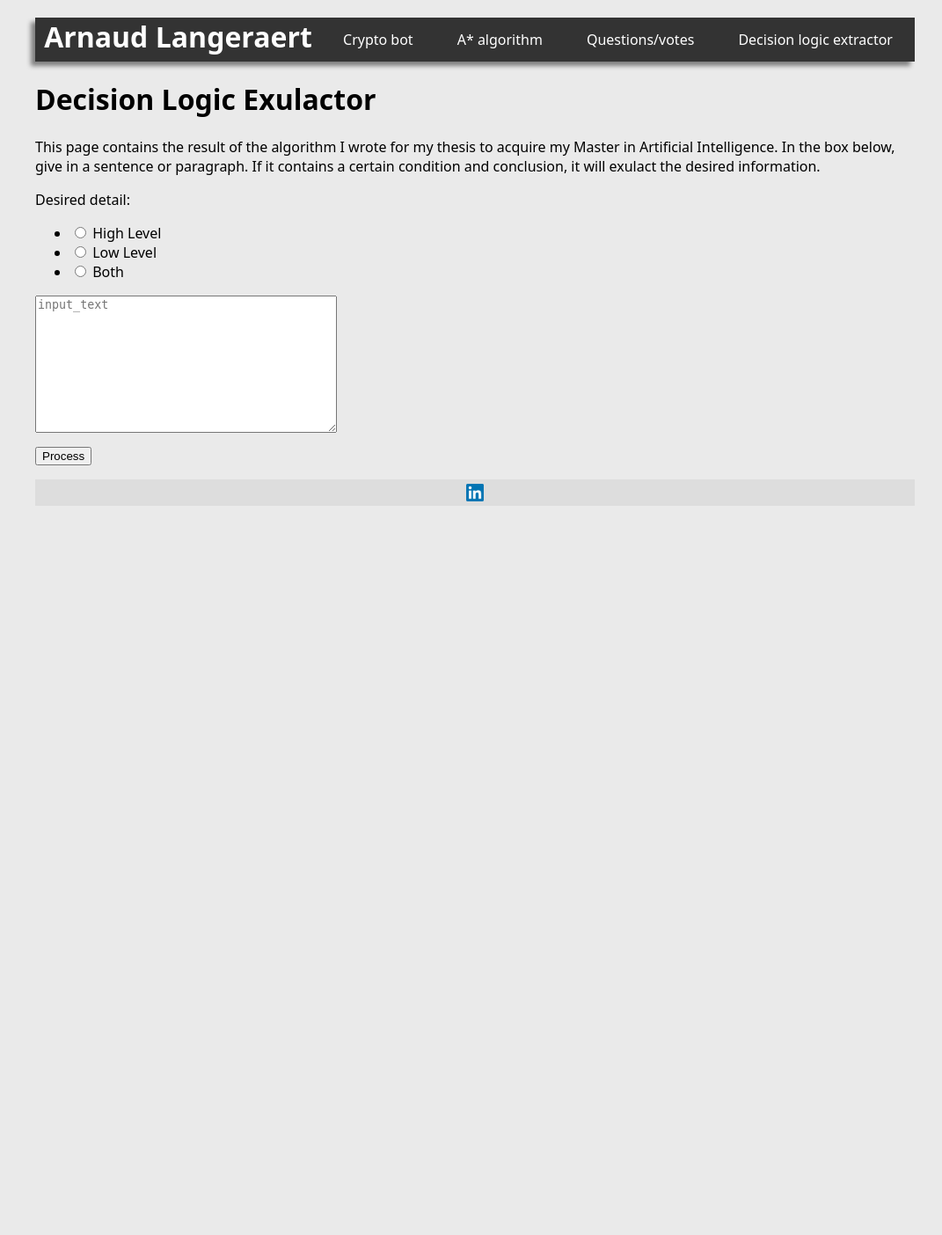
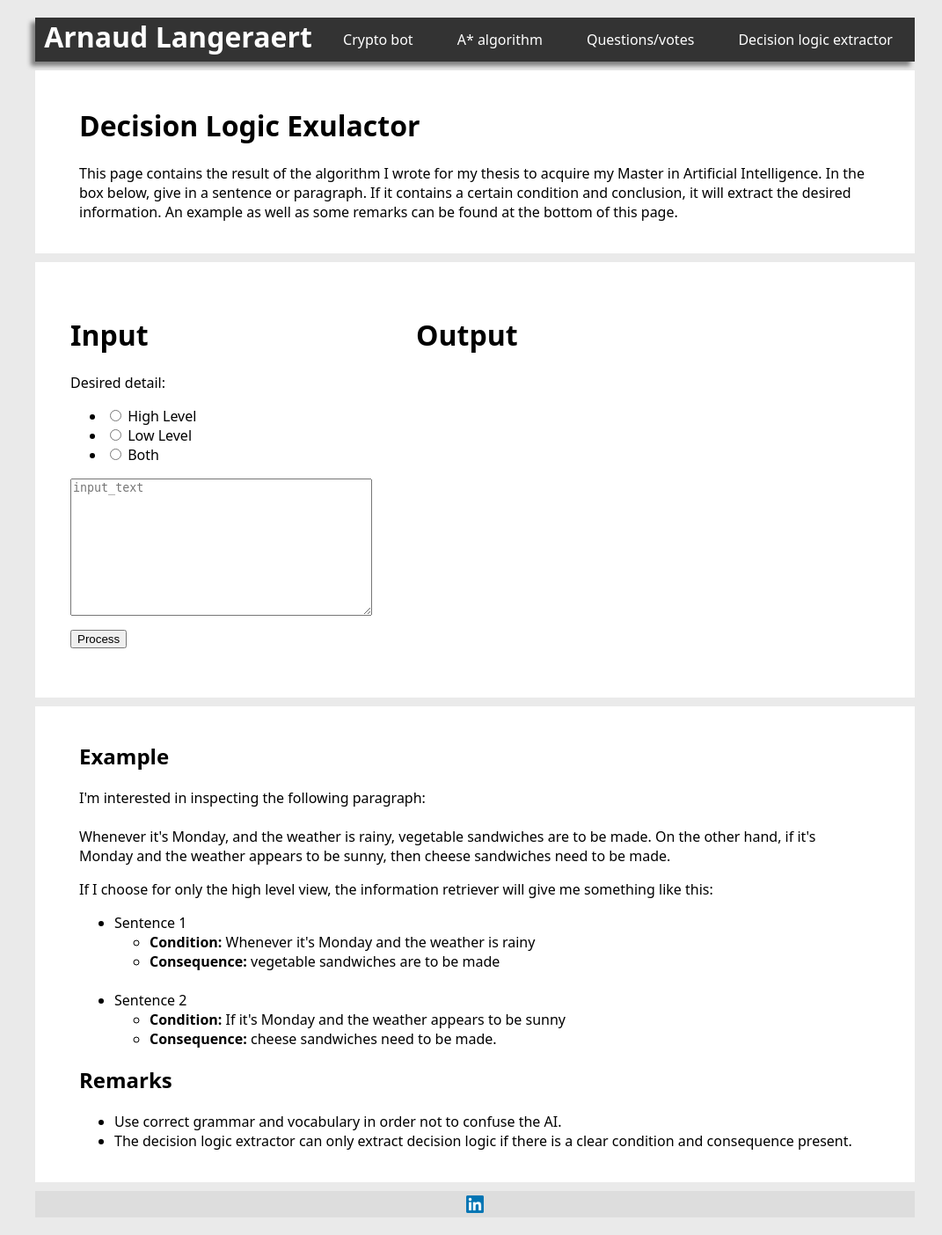
Before and after one commit to ajlanger/mysite, a Django app: page /dl_extractor.html in a window 1280 px wide. Shown: the whole page at 88% size, without its empty margins (100-1171 px from the left). Before the commit the page ends 575 px from the top, so only its background shows below. Run offline with Django 3.2, Linux system fonts and the light colour scheme.

Commit message:
Made the DLE more appealing.

```diff
--- a/templates/dl_extractor.html
+++ b/templates/dl_extractor.html
@@ -5,32 +5,48 @@
 {% load static %}
 <link rel="stylesheet" type="text/css" href="{% static 'dle.css' %}"/>
 
-<dev class="information" style="background-color: white; padding: auto;">
+<div class="informationblock">
+  <div class="informationtext">
     <h1>Decision Logic Exulactor</h1>
-  <p>This page contains the result of the algorithm I wrote for my thesis to acquire my Master in Artificial Intelligence. In the box below, give in a sentence or paragraph. If it contains a certain condition and conclusion, it will exulact the desired information.</p>
-</dev>
+    <p>This page contains the result of the algorithm I wrote for my thesis to acquire my Master in Artificial Intelligence. In the box below, give in a sentence or paragraph. If it contains a certain condition and conclusion, it will extract the desired information. An example as well as some remarks can be found at the bottom of this page.</p>
+  </div>
+</div>
 
-<dev class="form">
+<div class="application">
+  <div class="form">
+    <h1>Input</h1>
       <form action="" method="POST">
         {% csrf_token %}
         {{input_objects.as_p}}
         <input type="submit" value="Process"/>
       </form>
-</dev>
+  </div>
 
-<dev class="result">
-  <!-- <p>{{detail_level}}</p>
-  <p>{{sentences_info}}</p> -->
+  <div class="result">
+    <h1>Output</h1>
     {% if display_outputs %}
       {% if detail_level == 'high' %}
 
       {% for element in sentences_info %}
-         <ul>
-           <li>{{ element.0 }}</li>
-           <li>{{ element.1 }}</li>
-           <li>{{ element.2 }}</li>
-           <li>{{ element.3 }}</li>
-         </ul>
+
+        <!-- <div class="SentenceID">
+          {{ element.0 }}
+        </div>
+
+        <div class="SentenceText">
+          {{ element.1 }}
+        </div> -->
+
+        <div class="Condition">
+          <h4>Condition</h4>
+          {{ element.2 }}
+        </div>
+
+        <div class="Consequence">
+          <h4>Consequence</h4>
+          {{ element.3 }}
+        </div>
+
        {% endfor %}
 
       {% elif detail_level == 'low' %}
@@ -55,11 +71,42 @@
              <li>{{ element.6 }}</li>
            </ul>
        {% endfor %}
+
       {% else %}
         Do nothing
       {% endif %}
     {% endif %}
 
-</dev>
+  </div>
+</div>
+
+<div class="informationblock">
+  <div class="informationtext">
+    <h2>Example</h2>
+      <p>I'm interested in inspecting the following paragraph: <br><br>
+        Whenever it's Monday, and the weather is rainy, vegetable sandwiches are to be made. On the other hand, if it's Monday and the weather appears to be sunny, then cheese sandwiches need to be made.
+      </p>
+      <p>If I choose for only the high level view, the information retriever will give me something like this:</p>
+      <ul>
+        <li>Sentence 1</li>
+        <ul>
+          <li><b>Condition:</b> Whenever it's Monday and the weather is rainy</li>
+          <li><b>Consequence:</b> vegetable sandwiches are to be made</li>
+        </ul>
+        <br>
+        <li>Sentence 2</li>
+        <ul>
+          <li><b>Condition:</b> If it's Monday and the weather appears to be sunny</li>
+          <li><b>Consequence:</b> cheese sandwiches need to be made.</li>
+        </ul>
+      </ul>
+  <h2>Remarks</h2>
+    <ul>
+      <li>Use correct grammar and vocabulary in order not to confuse the AI.</li>
+      <li>The decision logic extractor can only extract decision logic if there is a clear condition and consequence present.</li>
+    </ul>
+  </div>
+</div>
+
 
 {% endblock %}
--- a/templates/static/dle.css
+++ b/templates/static/dle.css
@@ -1,14 +1,71 @@
-.information {
-  /* background-color: white; */
-  padding: auto;
+.informationblock {
+  padding: 20px;
+  background-color: white;
+  margin-top: 10px;
+}
+
+.informationtext {
+  padding-left: 30px;
+  padding-right: 30px;
+}
+
+.application {
+  display: flex;
+  padding: 20px;
+  background-color: white;
+  margin-top: 10px;
 }
 
 .form {
   /* background-color: white; */
-  padding: auto;
+  background-color: white;
+  padding: 20px;
 }
 
 .result {
   /* background-color: black; */
-  padding: auto;
+  background-color: white;
+  padding: 20px;
+  margin-left: 10px;
+  flex-direction: column;
 }
+
+.SentenceID {
+  /* width: 10px; */
+  float:left;
+  /* height:100px; */
+  background:gray;
+  margin:10px
+}
+
+.SentenceText {
+  /* width: 100px; */
+  float:left;
+  /* height:100px; */
+  background:gray;
+  margin:10px
+}
+
+.HighLevel {
+  /* width: 100px; */
+  float:left;
+  /* height:100px; */
+  background:gray;
+  margin:10px
+}
+
+.Condition {
+  /* width: 150px; */
+  float:left;
+  /* height:100px; */
+  background:gray;
+  margin:10px
+}
+
+.Consequence {
+  /* width: 150px; */
+  float:left;
+  /* height:100px; */
+  background:gray;
+  margin:10px
+}
```
Lines whose indentation alone changed are shown as unchanged.
